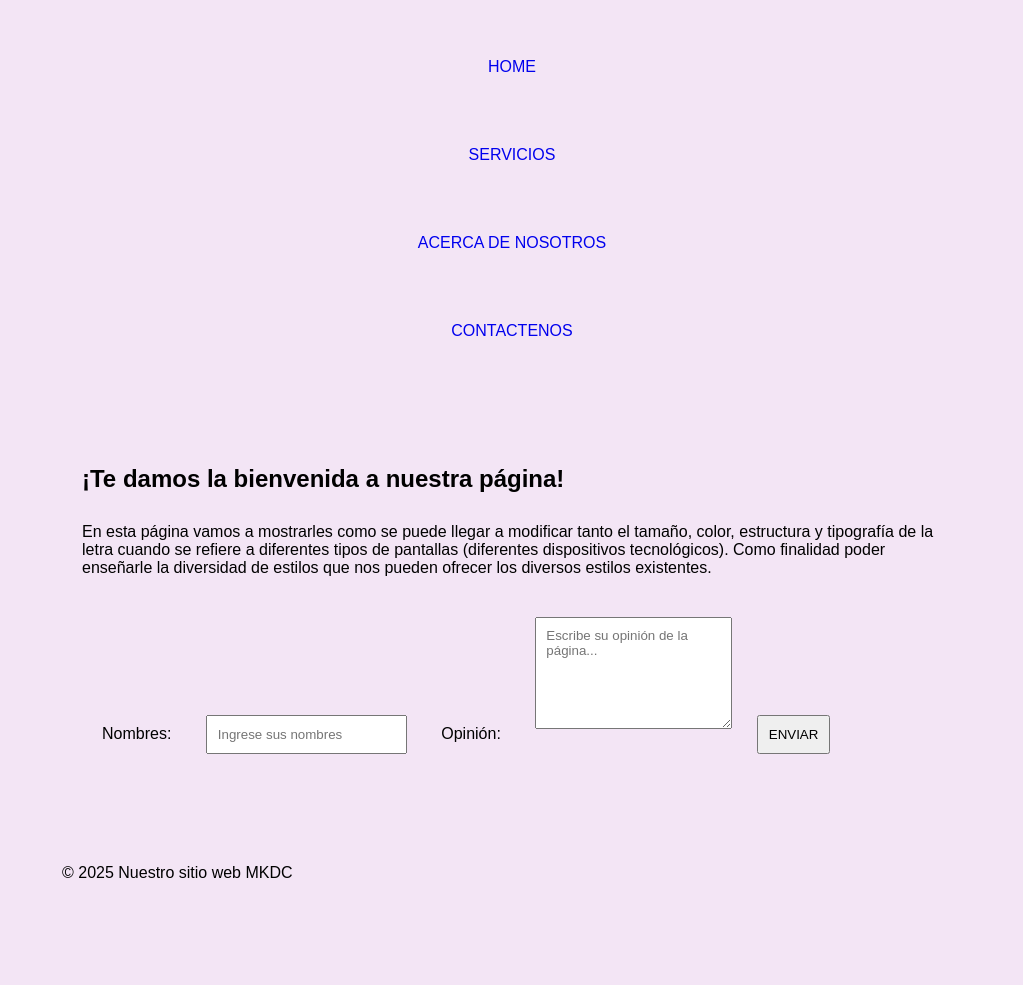
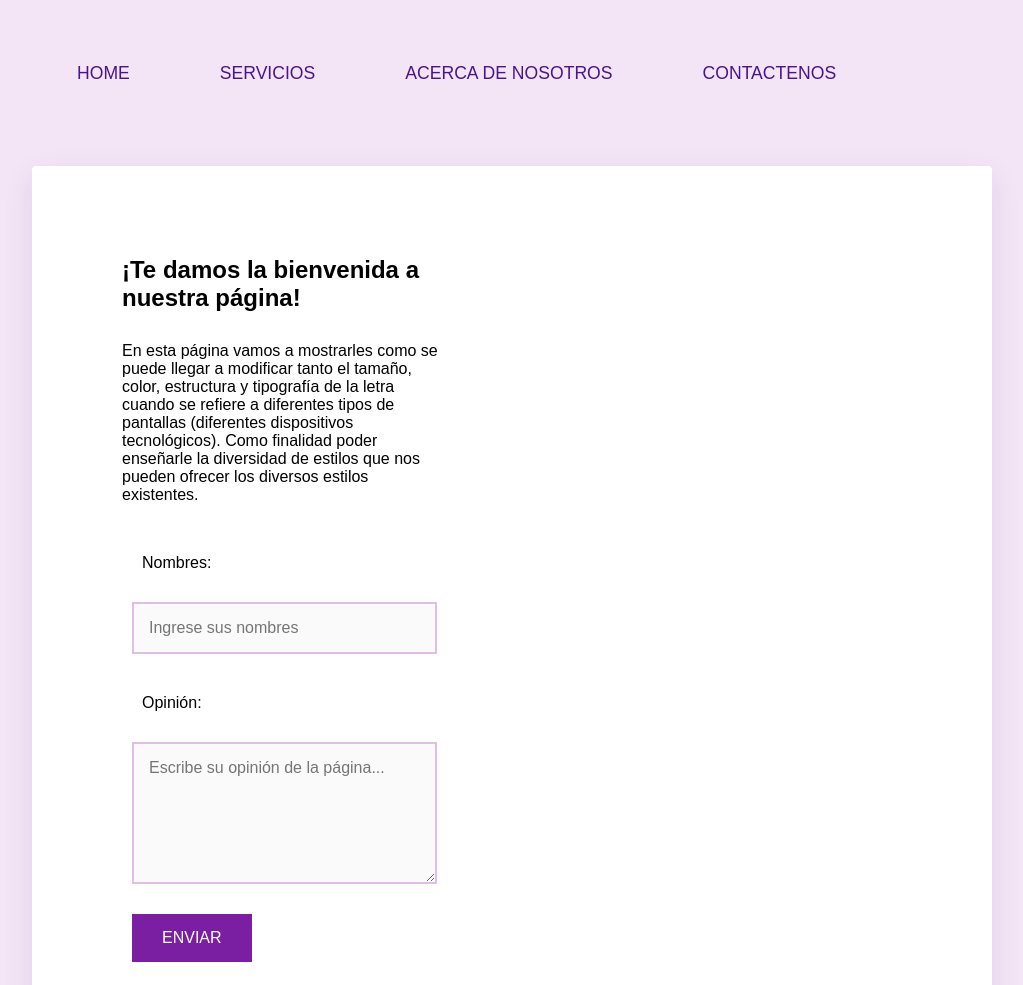
Before and after one commit to Mario-Anrrango/TRABAJO_GRUPAL_P2_WEB_27815, a plain HTML site: page index.html in a window 1280 px wide. Shown: the part 244-1229 px from the top of the page, without its empty margins (128-1151 px from the left). Before the commit the page ends 1206 px from the top, so only its background shows below. Drawn offline with Linux system fonts and the light colour scheme.

Commit message:
Modificacion de Nav y Footer

```diff
--- a/public/css/styles.css
+++ b/public/css/styles.css
@@ -158,4 +158,88 @@ nav a {
         font-size: 3rem;
         color: #6a1b9a;
     }
+     nav {
+        margin: 20px 0;
+    }
+
+    nav ul {
+        display: flex;
+        justify-content: flex-start;
+        gap: 30px;
+    }
+
+    nav a {
+        color: #4a148c;
+        font-size: 1.1rem;
+        position: relative;
+        padding: 5px 0;
+    }
+
+    nav a:hover {
+        color: #9c27b0;
+    }
+    nav a::after {
+        content: '';
+        display: block;
+        width: 0;
+        height: 2px;
+        background: #9c27b0;
+        transition: width .3s;
+    }
+    nav a:hover::after {
+        width: 100%;
+    }
+
+    main {
+        background: white;
+        padding: 50px;
+        box-shadow: 0 10px 30px rgba(106, 27, 154, 0.1);
+        border-radius: 4px;
+        display: grid;
+        grid-template-columns: 1fr 1fr;
+        gap: 50px;
+    }
+
+    form {
+        display: flex;
+        flex-direction: column;
+    }
+
+    input, textarea {
+        padding: 15px;
+        margin-bottom: 20px;
+        background-color: #fafafa;
+        border: 2px solid #e1bee7;
+        font-size: 1rem;
+    }
+
+    input:focus, textarea:focus {
+        border-color: #9c27b0;
+        outline: none;
+    }
+
+    button {
+        background-color: #7b1fa2;
+        color: white;
+        padding: 15px 30px;
+        border: none;
+        font-size: 1rem;
+        cursor: pointer;
+        transition: transform 0.2s;
+        align-self: flex-start;
+    }
+
+    button:hover {
+        transform: scale(1.05);
+        background-color: #6a1b9a;
+    }
+
+    footer {
+        margin-top: 50px;
+        padding: 20px 0;
+        border-top: 1px solid #e1bee7;
+        text-align: center;
+        color: #7b1fa2;
+    }
+
 }
```
